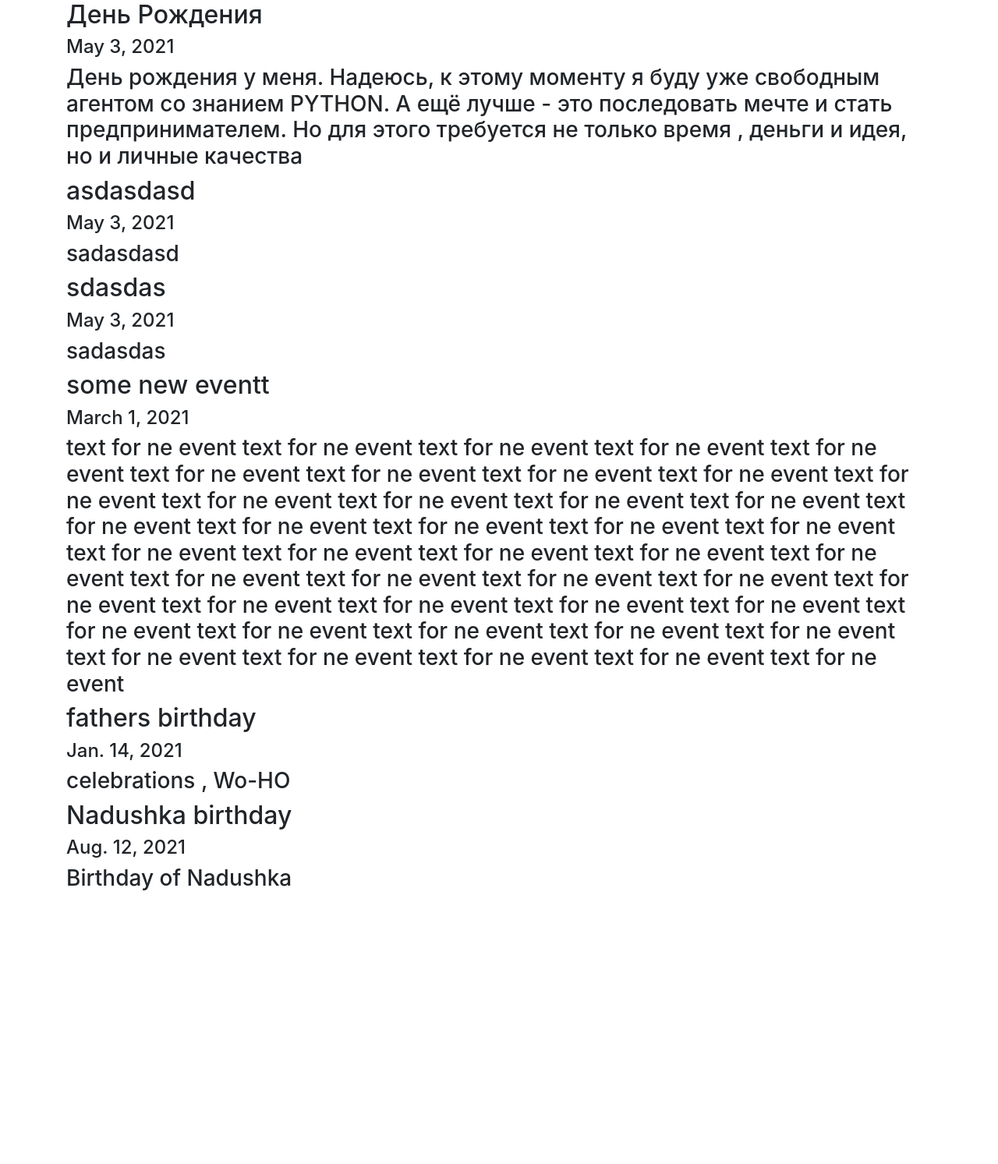
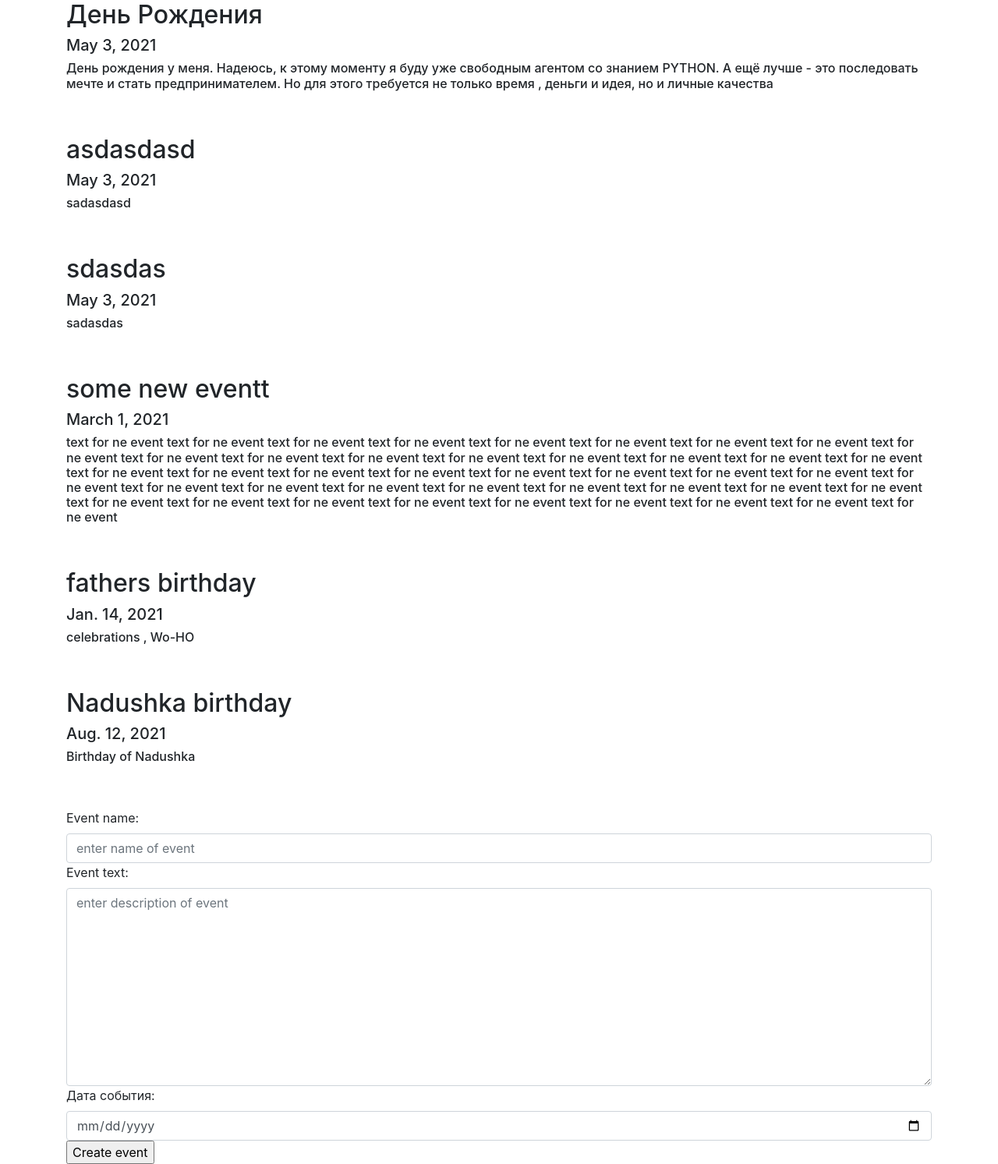
Before and after one commit to evgeniyvojtik/calendar_web, a Django app: template calendar_web/event/templates/index.html in a window 1280 px wide. Shown: the whole page at 78% size. Before the commit the page ends 1142 px from the top, so only its background shows below. Run offline with Django 3.2, Linux system fonts and the light colour scheme; the template is opened without the code that fills it: values that come from a table or form of the project are taken from there, others are empty; data comes from the database, SQL or seed files in the repository; both versions use the stored data as it was after the commit; some libraries are stand-ins or nearby versions.

Commit message:
added event creation Form

```diff
--- a/calendar_web/calendar_web/urls.py
+++ b/calendar_web/calendar_web/urls.py
@@ -18,5 +18,5 @@ from django.urls import path, include
 
 urlpatterns = [
     path('admin/', admin.site.urls),
-    path('main_page', include('event.urls'))
+    path('main/', include('event.urls'))
 ]
--- /dev/null
+++ b/calendar_web/event/forms.py
@@ -0,0 +1,14 @@
+from django.db.models import TextField
+from django.forms import ModelForm, TextInput, Textarea, DateField, DateInput
+
+from event.models import Event
+
+
+class EventForm(ModelForm):
+    class Meta:
+        model = Event
+        fields = ['event_name', 'event_text', 'date']
+        widgets = {'event_name': TextInput(attrs={'class': 'form-control', 'placeholder': 'enter name of event'}),
+                   'event_text': Textarea(attrs={'class': 'form-control', 'placeholder': 'enter description of event'}),
+                   "date": DateInput(
+                                     attrs={'class': 'form-control', 'placeholder': 'Select a date', 'type': 'date'}), }
--- a/calendar_web/event/models.py
+++ b/calendar_web/event/models.py
@@ -7,7 +7,7 @@ class Event(models.Model):
         verbose_name_plural = 'События'
     event_name = models.CharField(max_length=60)
     date = models.DateField(verbose_name='Дата события')
-    user = models.ForeignKey(User, on_delete=models.CASCADE)
+    user = models.ForeignKey(User, on_delete=models.CASCADE, related_name='users_events')
     event_text = models.TextField()
 
     def __str__(self):
--- a/calendar_web/event/templates/index.html
+++ b/calendar_web/event/templates/index.html
@@ -9,9 +9,16 @@
 <div class="container">
 {% for event in events %}
 <h2>{{ event.event_name }}</h2>
-<h4>{{ event.date }}</h4>
-<h3>{{ event.event_text }}</h3>
+<h5>{{ event.date }}</h5>
+<h6>{{ event.event_text }}</h6>
+<br><br>
 {% endfor %}
+
+<form action="add_event" method="post">
+    {% csrf_token %}
+    {{ form }}
+    <input type="submit" value="Create event">
+</form>
 </div>
 </body>
 </html>
--- a/calendar_web/event/urls.py
+++ b/calendar_web/event/urls.py
@@ -1,8 +1,9 @@
 from django.urls import path
 
-from event.views import MainPage
+from event.views import MainPage, EventView
 
 urlpatterns = [
+        path('add_event', EventView.as_view(), name='add_event'),
         path('', MainPage.as_view(), name='the-main-page'),
 
 ]
```
Also changed, not shown: calendar_web/event/views.py (+25 -4 lines), calendar_web/db.sqlite3, calendar_web/event/migrations/0002_auto_20210211_0017.py (added), 1 other file.
